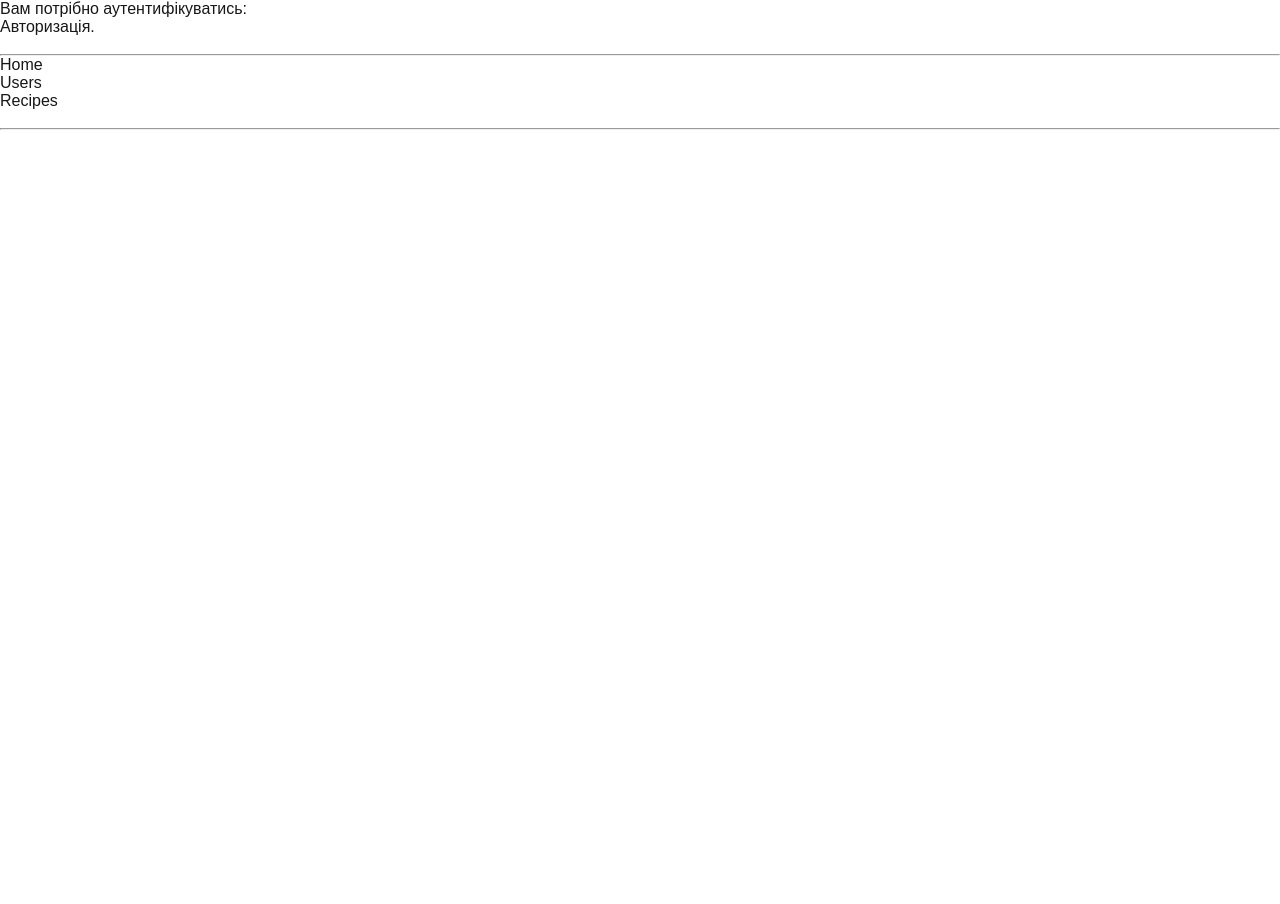
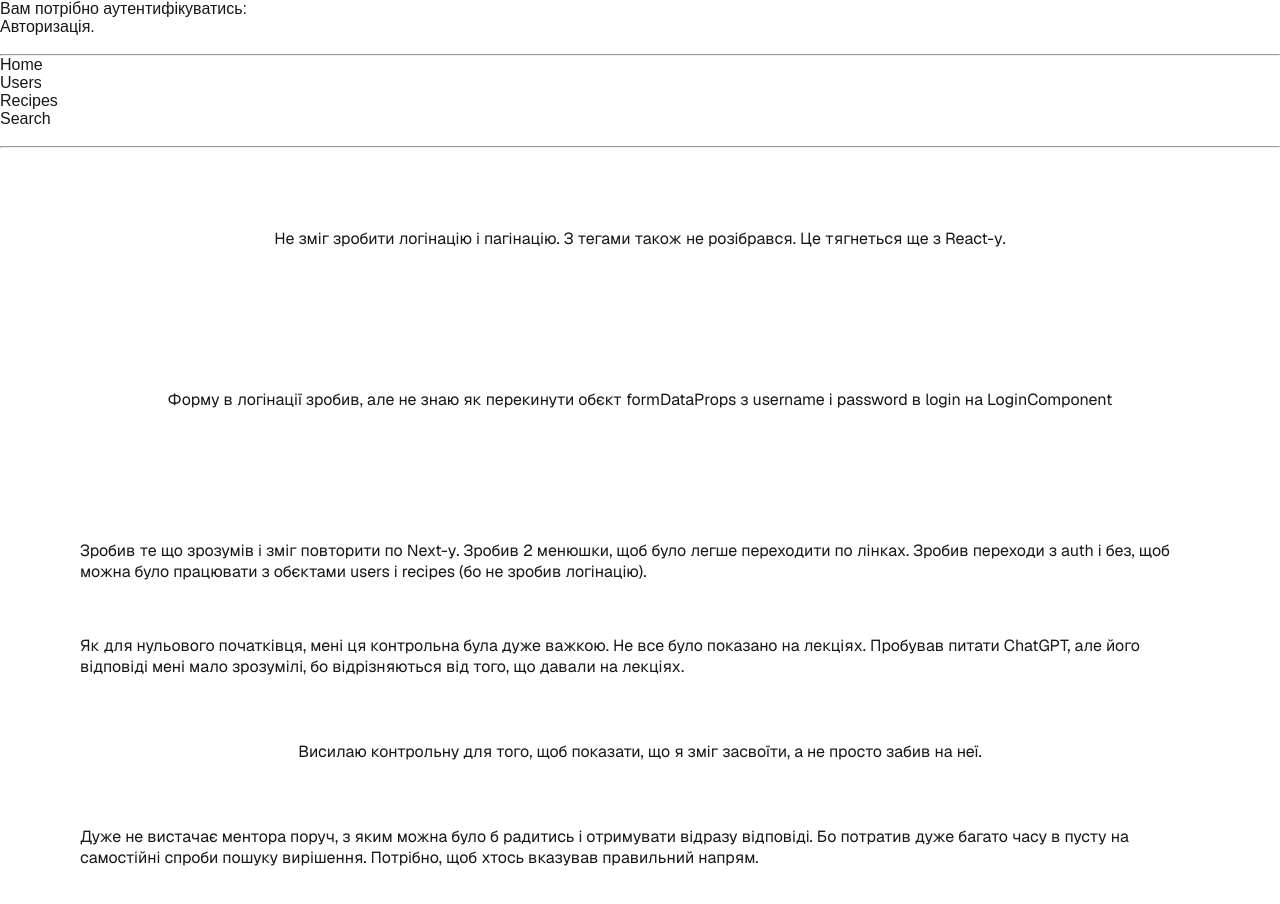
Before and after one commit to Andrii-77/nextjs-exam, a Next.js app: page / in a window 1280 px wide. Shown: the top 904 px of the page. Built offline with nearby package versions, Linux system fonts and the light colour scheme.

Commit message:
Commit and push nextjs-exam 7.

```diff
--- a/src/app/page.tsx
+++ b/src/app/page.tsx
@@ -3,6 +3,16 @@ import styles from "./page.module.css";
 export default function Home() {
   return (
     <div className={styles.page}>
+      <p>Не зміг зробити логінацію і пагінацію. З тегами також не розібрався. Це тягнеться ще з React-у.</p>
+      <p>Форму в логінації зробив, але не знаю як перекинути обєкт formDataProps з username і password в login на
+        LoginComponent </p>
+      <p>Зробив те що зрозумів і зміг повторити по Next-у. Зробив 2 менюшки, щоб було легше переходити по лінках. Зробив
+        переходи з auth і без, щоб можна було працювати з обєктами users і recipes (бо не зробив логінацію).</p>
+      <p>Як для нульового початківця, мені ця контрольна була дуже важкою. Не все було показано на лекціях. Пробував
+        питати ChatGPT, але його відповіді мені мало зрозумілі, бо відрізняються від того, що давали на лекціях.</p>
+      <p>Висилаю контрольну для того, щоб показати, що я зміг засвоїти, а не просто забив на неї.</p>
+      <p>Дуже не вистачає ментора поруч, з яким можна було б радитись і отримувати відразу відповіді. Бо потратив дуже багато
+        часу в пусту на самостійні спроби пошуку вирішення. Потрібно, щоб хтось вказував правильний напрям.</p>
 
     </div>
   );
--- a/src/app/recipes/page.tsx
+++ b/src/app/recipes/page.tsx
@@ -1,9 +1,14 @@
 import {RecipesComponent} from "@/components/recipes/RecipesComponent";
+import {PaginationComponent} from "@/components/pagination/PaginationComponent";
 
 const RecipesPage = () => {
     return (
         <div>
+            <br/>
+            <PaginationComponent/>
+            <br/>
             <RecipesComponent/>
+            <hr/>
         </div>
     );
 };
--- a/src/app/users/page.tsx
+++ b/src/app/users/page.tsx
@@ -1,9 +1,14 @@
 import {UsersComponent} from "@/components/users/UsersComponent";
+import {PaginationComponent} from "@/components/pagination/PaginationComponent";
 
 const UsersPage = () => {
     return (
         <div>
+            <br/>
+            <PaginationComponent/>
+            <br/>
             <UsersComponent/>
+            <hr/>
         </div>
     );
 };
--- a/src/components/form-component/FormComponent.tsx
+++ b/src/components/form-component/FormComponent.tsx
@@ -26,15 +26,15 @@ export const FormComponent = () => {
             <form onSubmit={handleSubmit(customHandler)}>
             {/*<form action={saveAuth}>*/}
                 <div><label>
-                    <input type="text" {...register('username')}/>
+                    <input type="text" {...register('username')} placeholder={'Username'}/>
                     {errors.username && <div>{errors.username.message}</div>}
                 </label></div>
 
                 <div><label>
-                    <input type="text" {...register('password')}/>
+                    <input type="text" {...register('password')} placeholder={'Password'}/>
                     {errors.password && <div>{errors.password.message}</div>}
                 </label></div>
-                <button disabled={!isValid}>send</button>
+                <button disabled={!isValid}>Авторизуватись</button>
             </form>
         </div>
     );
--- a/src/components/menu/Menu.tsx
+++ b/src/components/menu/Menu.tsx
@@ -13,9 +13,9 @@ export const Menu = () => {
                 <li>
                     <Link href={'/recipes'}>Recipes</Link>
                 </li>
-                {/*<li>*/}
-                {/*    <Link href={'/'}>Search</Link>*/}
-                {/*</li>*/}
+                <li>
+                    <Link href={'/search'}>Search</Link>
+                </li>
             </ul>
             <br/>
             <hr/>
--- a/src/components/recipe/RecipeComponent.tsx
+++ b/src/components/recipe/RecipeComponent.tsx
@@ -10,7 +10,7 @@ export const RecipeComponent = ({recipe}: RecipeComponentProps) => {
     return (
         <div>
             <div><Link href={{pathname: '/recipes/' + recipe.id.toString(), query: {data: JSON.stringify(recipe)}}}>{recipe.id}). {recipe.name}</Link></div>
-            <div><Link href={'/recipes/' + recipe.id.toString()}>{recipe.tags.map((tag, index) => <div key={index}>{tag}</div>)}</Link></div>
+            <div><Link href={'/tag'}>{recipe.tags.map((tag, index) => <div key={index}>{tag}</div>)}</Link></div>
         </div>
     );
 };
--- a/src/components/recipes/RecipesComponent.tsx
+++ b/src/components/recipes/RecipesComponent.tsx
@@ -2,7 +2,6 @@ import {getAllForPagination} from "@/services/api.service";
 import {IRecipeResponseModel} from "@/models/IRecipeResponseModel";
 import {IRecipe} from "@/models/IRecipe";
 import {RecipeComponent} from "@/components/recipe/RecipeComponent";
-import {PaginationComponent} from "@/components/pagination/PaginationComponent";
 
 export const RecipesComponent = async () => {
     // const {recipes}= await getAll<IRecipeResponseModel>('/recipes');
@@ -10,12 +9,11 @@ export const RecipesComponent = async () => {
     const {recipes} = await getAllForPagination<IRecipeResponseModel & { recipes: IRecipe[] }>('/recipes?skip=',
     "2");
     console.log(recipes)
-    // треба подумати як перекинути currentPage замість 2
+    // треба подумати як перекинути currentPage або page замість 2
 
 
     return (
         <div>
-            <PaginationComponent/>
             {recipes.map((recipe: IRecipe) => <RecipeComponent  key={recipe.id} recipe={recipe}/>)}
         </div>
     );
```
Also changed, not shown: src/app/search/layout.tsx (added, +16 -0 lines), src/app/search/page.tsx (added, +11 -0 lines), src/app/tag/layout.tsx (added, +16 -0 lines), src/app/tag/page.tsx (added, +10 -0 lines), src/components/users/UsersComponent.tsx (+38 -32 lines).
